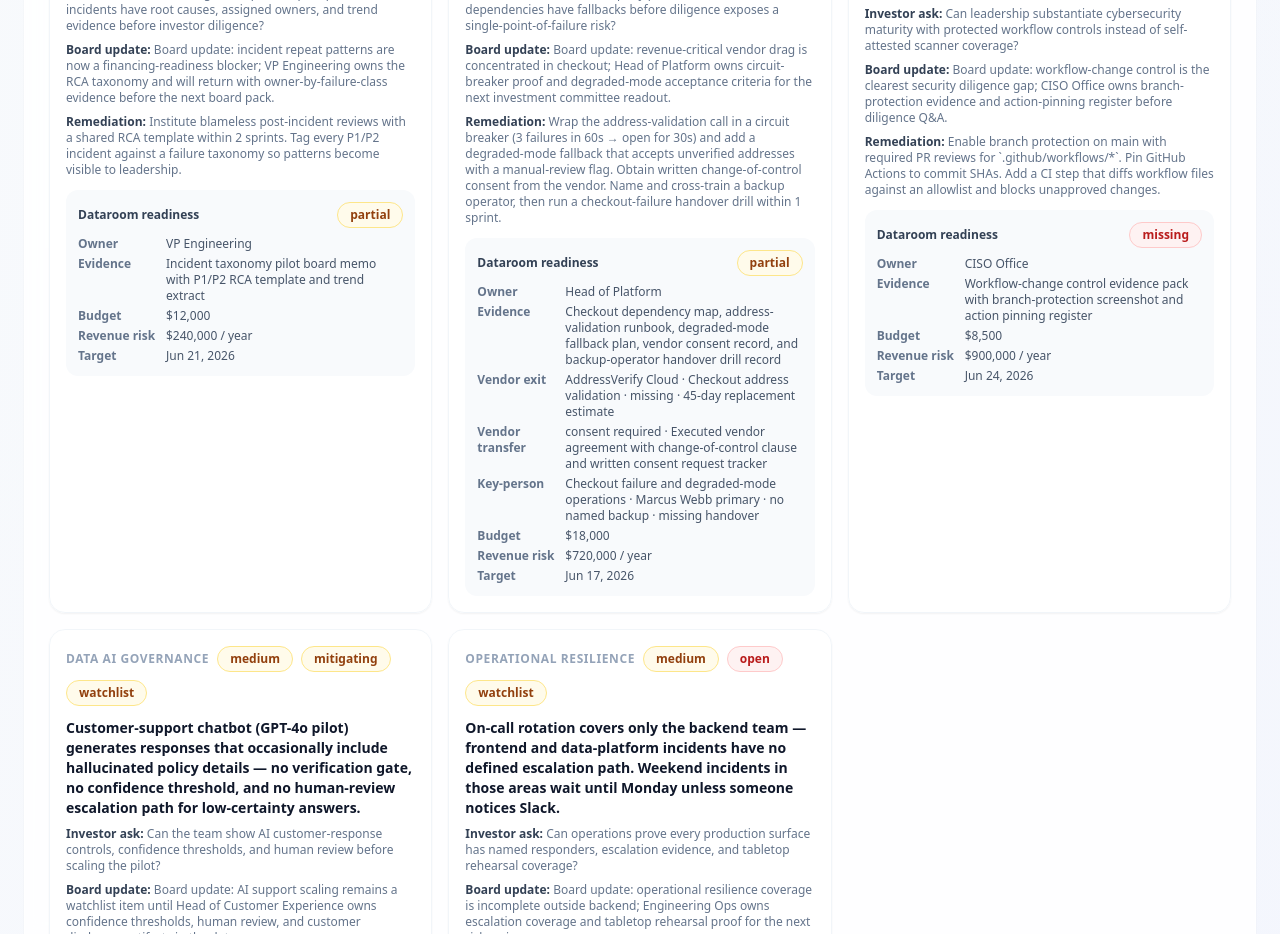
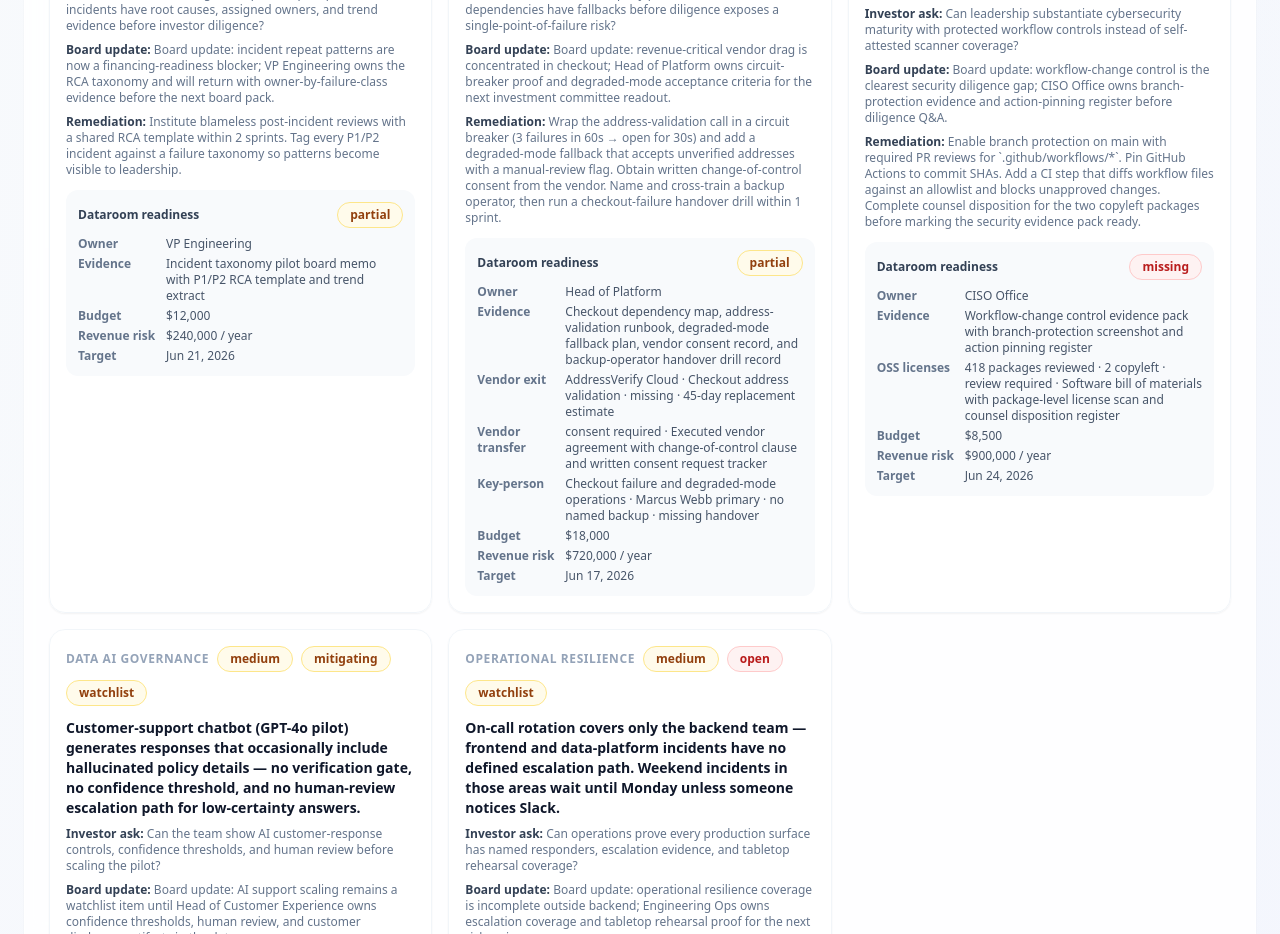
Before and after one commit to tensorgarden/cto-advisory-dashboard, a Next.js app: page / in a window 1280 px wide. Shown: the part 940-1874 px from the top of the page. Built offline with nearby package versions, Linux system fonts and the light colour scheme.

Commit message:
Surface open-source license diligence

```diff
--- a/src/app/page.tsx
+++ b/src/app/page.tsx
@@ -625,6 +625,20 @@ function DiligenceFindingCard({ finding }: { finding: DueDiligenceFinding }) {
               </dd>
             </div>
           )}
+          {finding.openSourceLicenseReview && (
+            <div className="flex gap-2">
+              <dt className="min-w-20 font-semibold text-slate-500">
+                OSS licenses
+              </dt>
+              <dd>
+                {finding.openSourceLicenseReview.reviewedPackageCount} packages
+                reviewed · {finding.openSourceLicenseReview.copyleftPackageCount}{" "}
+                copyleft ·{" "}
+                {finding.openSourceLicenseReview.status.replaceAll("_", " ")} ·{" "}
+                {finding.openSourceLicenseReview.evidenceArtifact}
+              </dd>
+            </div>
+          )}
           {finding.recoveryExerciseEvidence && (
             <div className="flex gap-2">
               <dt className="min-w-20 font-semibold text-slate-500">
--- a/src/lib/demo-data.ts
+++ b/src/lib/demo-data.ts
@@ -513,6 +513,7 @@ export const demoDueDiligenceFindings: DueDiligenceFinding[] = [
     criticalVendorDependency: null,
     keyPersonDependency: null,
     recoveryExerciseEvidence: null,
+    openSourceLicenseReview: null,
     recommendation:
       "Institute blameless post-incident reviews with a shared RCA template within 2 sprints. Tag every P1/P2 incident against a failure taxonomy so patterns become visible to leadership.",
     executiveOwner: "VP Engineering",
@@ -554,6 +555,7 @@ export const demoDueDiligenceFindings: DueDiligenceFinding[] = [
       handoverReadiness: "missing",
     },
     recoveryExerciseEvidence: null,
+    openSourceLicenseReview: null,
     recommendation:
       "Wrap the address-validation call in a circuit breaker (3 failures in 60s → open for 30s) and add a degraded-mode fallback that accepts unverified addresses with a manual-review flag. Obtain written change-of-control consent from the vendor. Name and cross-train a backup operator, then run a checkout-failure handover drill within 1 sprint.",
     executiveOwner: "Head of Platform",
@@ -582,8 +584,16 @@ export const demoDueDiligenceFindings: DueDiligenceFinding[] = [
     criticalVendorDependency: null,
     keyPersonDependency: null,
     recoveryExerciseEvidence: null,
+    openSourceLicenseReview: {
+      dependencySnapshotDate: "2026-06-08",
+      reviewedPackageCount: 418,
+      copyleftPackageCount: 2,
+      status: "review_required",
+      evidenceArtifact:
+        "Software bill of materials with package-level license scan and counsel disposition register",
+    },
     recommendation:
-      "Enable branch protection on main with required PR reviews for `.github/workflows/*`. Pin GitHub Actions to commit SHAs. Add a CI step that diffs workflow files against an allowlist and blocks unapproved changes.",
+      "Enable branch protection on main with required PR reviews for `.github/workflows/*`. Pin GitHub Actions to commit SHAs. Add a CI step that diffs workflow files against an allowlist and blocks unapproved changes. Complete counsel disposition for the two copyleft packages before marking the security evidence pack ready.",
     executiveOwner: "CISO Office",
     evidenceArtifact: "Workflow-change control evidence pack with branch-protection screenshot and action pinning register",
     estimatedRemediationCostUsd: 8500,
@@ -610,6 +620,7 @@ export const demoDueDiligenceFindings: DueDiligenceFinding[] = [
     criticalVendorDependency: null,
     keyPersonDependency: null,
     recoveryExerciseEvidence: null,
+    openSourceLicenseReview: null,
     recommendation:
       "Add a confidence-score check before surfacing AI-generated answers to customers. Route responses below 0.85 confidence to a human-review queue. Publish an AI-usage disclosure in the help center.",
     executiveOwner: "Head of Customer Experience",
@@ -645,6 +656,7 @@ export const demoDueDiligenceFindings: DueDiligenceFinding[] = [
       actualRecoveryMinutes: null,
       outcome: "not_run",
     },
+    openSourceLicenseReview: null,
     recommendation:
       "Extend on-call rotation to one frontend and one data-platform engineer per week. Define severity levels and escalation policies in a shared runbook. Run a recovery exercise within 30 days and measure actual restoration against the 4-hour RTO and 1-hour RPO.",
     executiveOwner: "Director of Engineering Operations",
@@ -673,6 +685,7 @@ export const demoDueDiligenceFindings: DueDiligenceFinding[] = [
     criticalVendorDependency: null,
     keyPersonDependency: null,
     recoveryExerciseEvidence: null,
+    openSourceLicenseReview: null,
     recommendation:
       "Adopt a lightweight RAPID framework for all architecture decisions. Every ADR must list a Recommender, Approver, and a 6-month review date. This finding is accepted as a process change, not a technical fix.",
     executiveOwner: "CTO",
--- a/src/lib/types.ts
+++ b/src/lib/types.ts
@@ -133,6 +133,19 @@ export interface RecoveryExerciseEvidence {
   outcome: RecoveryExerciseOutcome;
 }
 
+export type OpenSourceLicenseReviewStatus =
+  | "clear"
+  | "review_required"
+  | "prohibited";
+
+export interface OpenSourceLicenseReview {
+  dependencySnapshotDate: string;
+  reviewedPackageCount: number;
+  copyleftPackageCount: number;
+  status: OpenSourceLicenseReviewStatus;
+  evidenceArtifact: string;
+}
+
 export interface DueDiligenceFinding {
   id: string;
   domain: DueDiligenceDomain;
@@ -147,6 +160,7 @@ export interface DueDiligenceFinding {
   criticalVendorDependency: CriticalVendorDependency | null;
   keyPersonDependency: KeyPersonDependency | null;
   recoveryExerciseEvidence: RecoveryExerciseEvidence | null;
+  openSourceLicenseReview: OpenSourceLicenseReview | null;
   recommendation: string;
   executiveOwner: string;
   evidenceArtifact: string;
```
Also changed, not shown: 1 other file (tests, documents, lock files or other folders).
